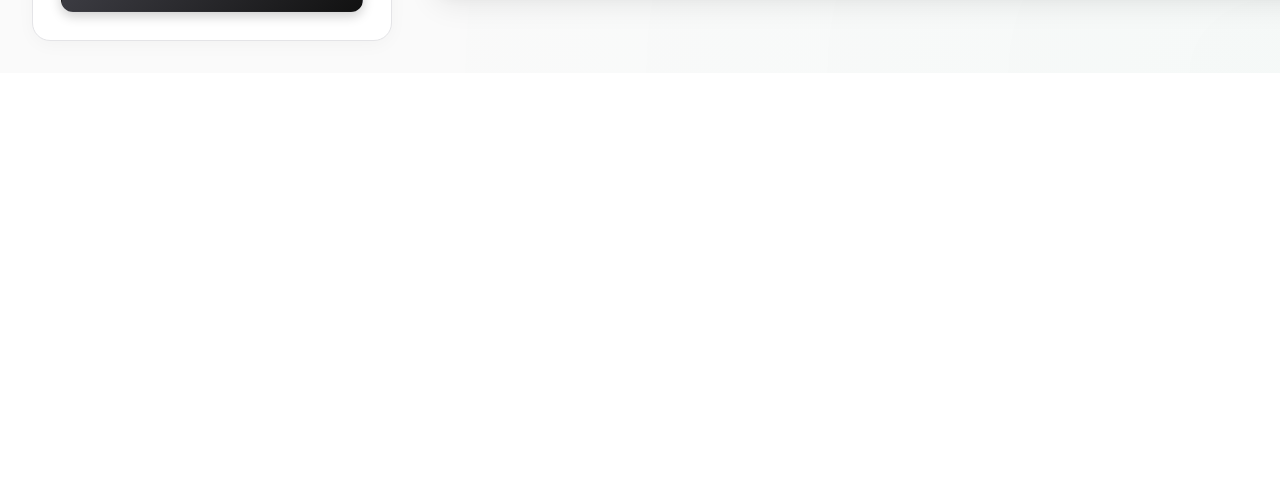
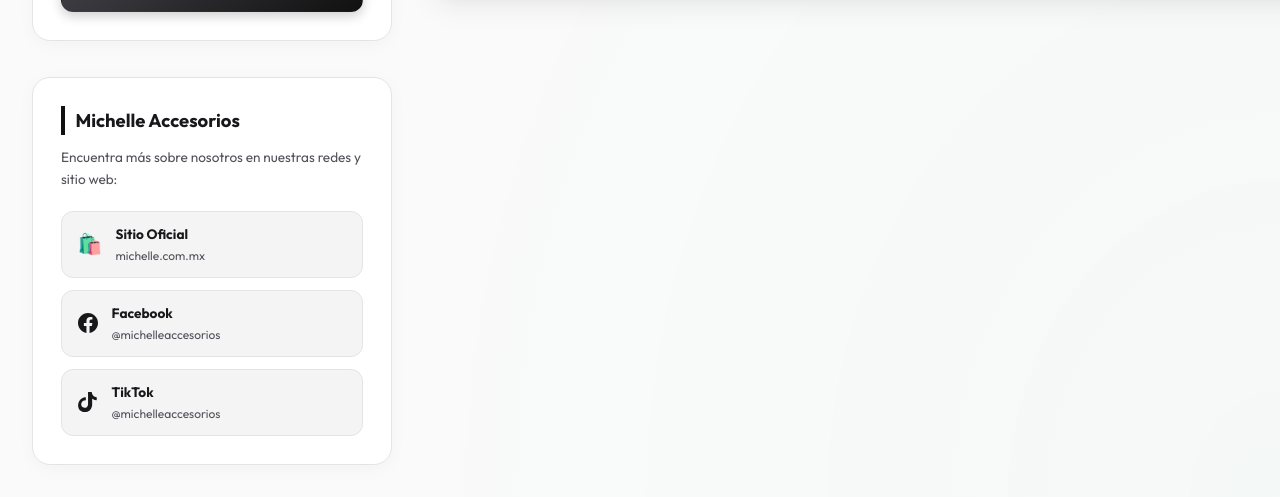
Before and after one commit to respaldosmichelle2022-ui/reservacion-sala-juntas, a Flask app: page / in a window 1280 px wide; the page is wider, and only the part inside the window is pictured. Shown: the part 999-1496 px from the top of that part. Before the commit the page ends 1040 px from the top of that part, so only its background shows below. Run offline with Flask 3, Linux system fonts and the light colour scheme; data that the repository does not hold is empty.

Commit message:
Agregar enlaces a redes sociales y sitio web de Michelle

```diff
--- a/static/css/style.css
+++ b/static/css/style.css
@@ -1185,3 +1185,77 @@ body, header, aside, section, main, div, input, select, textarea, button, table,
     background: linear-gradient(180deg, #18181b 0%, #27272a 100%) !important;
     border-bottom-color: var(--primary-color) !important;
 }
+
+/* Redes Sociales y Enlaces */
+.card-social {
+    margin-top: 0.5rem;
+}
+
+.social-links {
+    display: flex;
+    flex-direction: column;
+    gap: 0.75rem;
+}
+
+.social-item {
+    display: flex;
+    align-items: center;
+    gap: 0.85rem;
+    padding: 0.75rem 1rem;
+    border-radius: var(--radius-md);
+    border: 1px solid var(--border-color);
+    text-decoration: none;
+    background-color: var(--primary-light);
+    transition: var(--transition-smooth);
+}
+
+.social-item:hover {
+    transform: translateY(-2px);
+    border-color: var(--primary-color);
+    box-shadow: var(--shadow-soft);
+}
+
+.social-icon {
+    font-size: 1.25rem;
+    width: 24px;
+    height: 24px;
+    display: flex;
+    align-items: center;
+    justify-content: center;
+}
+
+.social-icon-svg {
+    width: 20px;
+    height: 20px;
+    color: var(--text-primary);
+    transition: var(--transition-smooth);
+}
+
+.social-info {
+    display: flex;
+    flex-direction: column;
+}
+
+.social-title {
+    font-size: 0.85rem;
+    font-weight: 700;
+    color: var(--text-primary);
+}
+
+.social-desc {
+    font-size: 0.75rem;
+    color: var(--text-secondary);
+}
+
+/* Efectos de Hover con colores de marca */
+.social-item.web:hover {
+    background: linear-gradient(135deg, rgba(99, 102, 241, 0.05) 0%, rgba(16, 185, 129, 0.05) 100%);
+}
+
+.social-item.facebook:hover .social-icon-svg {
+    color: #1877f2;
+}
+
+.social-item.tiktok:hover .social-icon-svg {
+    color: #ff0050;
+}
--- a/templates/index.html
+++ b/templates/index.html
@@ -120,6 +120,39 @@
 
                     <button type="submit" class="btn btn-primary btn-block">Solicitar Reservación</button>
                 </form>
+            </div>
+
+            <!-- Redes Sociales y Enlaces de Michelle Accesorios -->
+            <div class="card card-social">
+                <h3>Michelle Accesorios</h3>
+                <p>Encuentra más sobre nosotros en nuestras redes y sitio web:</p>
+                <div class="social-links">
+                    <a href="https://michelle.com.mx" target="_blank" rel="noopener noreferrer" class="social-item web">
+                        <span class="social-icon">🛍️</span>
+                        <div class="social-info">
+                            <span class="social-title">Sitio Oficial</span>
+                            <span class="social-desc">michelle.com.mx</span>
+                        </div>
+                    </a>
+                    <a href="https://www.facebook.com/michelleaccesorios" target="_blank" rel="noopener noreferrer" class="social-item facebook">
+                        <svg class="social-icon-svg" viewBox="0 0 24 24" fill="currentColor">
+                            <path d="M24 12.073c0-6.627-5.373-12-12-12s-12 5.373-12 12c0 5.99 4.388 10.954 10.125 11.854v-8.385H7.078v-3.47h3.047V9.43c0-3.007 1.792-4.669 4.533-4.669 1.312 0 2.686.235 2.686.235v2.953H15.83c-1.491 0-1.956.925-1.956 1.874v2.25h3.328l-.532 3.47h-2.796v8.385C19.612 23.027 24 18.062 24 12.073z"/>
+                        </svg>
+                        <div class="social-info">
+                            <span class="social-title">Facebook</span>
+                            <span class="social-desc">@michelleaccesorios</span>
+                        </div>
+                    </a>
+                    <a href="https://www.tiktok.com/@michelleaccesorios?lang=es-419" target="_blank" rel="noopener noreferrer" class="social-item tiktok">
+                        <svg class="social-icon-svg" viewBox="0 0 24 24" fill="currentColor">
+                            <path d="M12.525.02c1.31-.03 2.61-.01 3.91-.02.08 1.53.63 3.02 1.63 4.19 1.15 1.25 2.76 1.93 4.41 2.14v3.68c-1.74-.06-3.44-.64-4.85-1.7-.22-.17-.43-.35-.63-.54v7.45c.03 3.47-1.9 6.84-5.09 8.24-3.18 1.48-7.14.86-9.67-1.52C-.09 19.41-.63 15 1.22 11.27c1.47-3.04 4.8-5.04 8.18-4.94v3.66c-1.98-.15-4.04.75-4.99 2.5-.96 1.75-.59 4.13.92 5.46 1.52 1.35 4 1.32 5.48-.07.96-1 1.27-2.45 1.25-3.8V.02z"/>
+                        </svg>
+                        <div class="social-info">
+                            <span class="social-title">TikTok</span>
+                            <span class="social-desc">@michelleaccesorios</span>
+                        </div>
+                    </a>
+                </div>
             </div>
         </aside>
 
```
